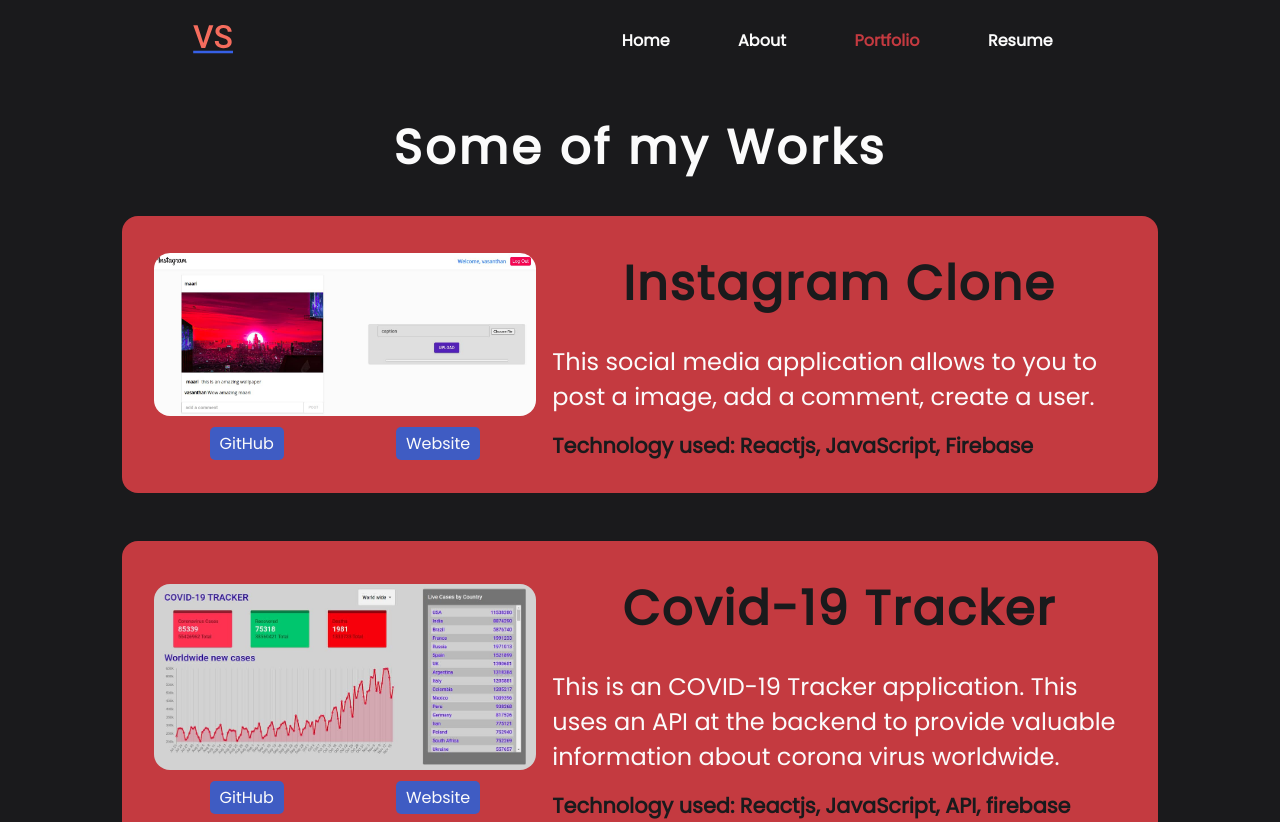
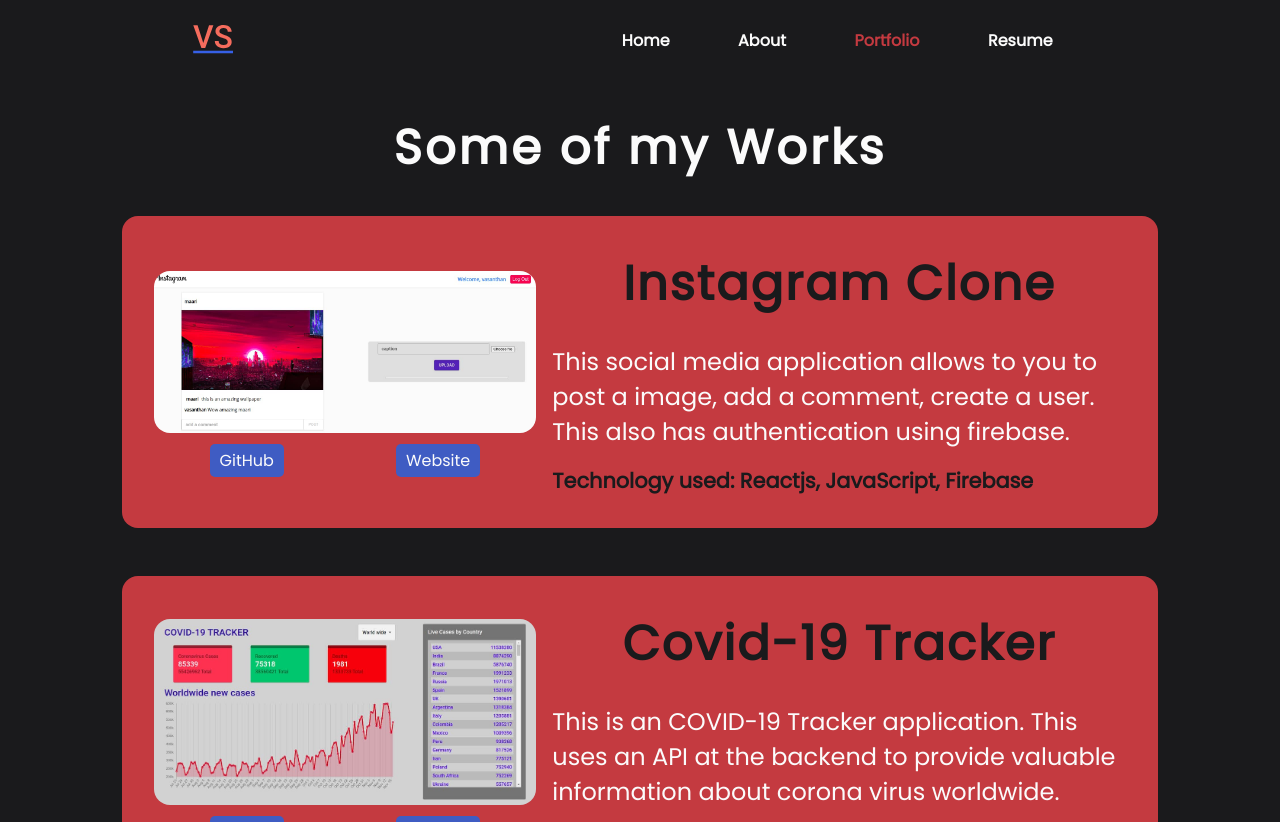
Before and after one commit to Vasanthan-aka-Maari/portfolio, a React (Create React App) app: page /#/portfolio in a window 1280 px wide. Shown: the top 822 px of the page. Built offline with nearby package versions, Linux system fonts and the light colour scheme.

Commit message:
editedt project

```diff
--- a/src/component/projects.js
+++ b/src/component/projects.js
@@ -10,7 +10,7 @@
     title: "Instagram Clone",
     image: instagram,
     info:
-      "This social media application allows to you to post a image, add a comment, create a user.",
+      "This social media application allows to you to post a image, add a comment, create a user. This also has authentication using firebase.",
     github: "https://github.com/Vasanthan-aka-Maari/Instagram-clone",
     website: "https://my-own-instagram-ceb49.web.app/",
     technology: "Reactjs, JavaScript, Firebase",
```
